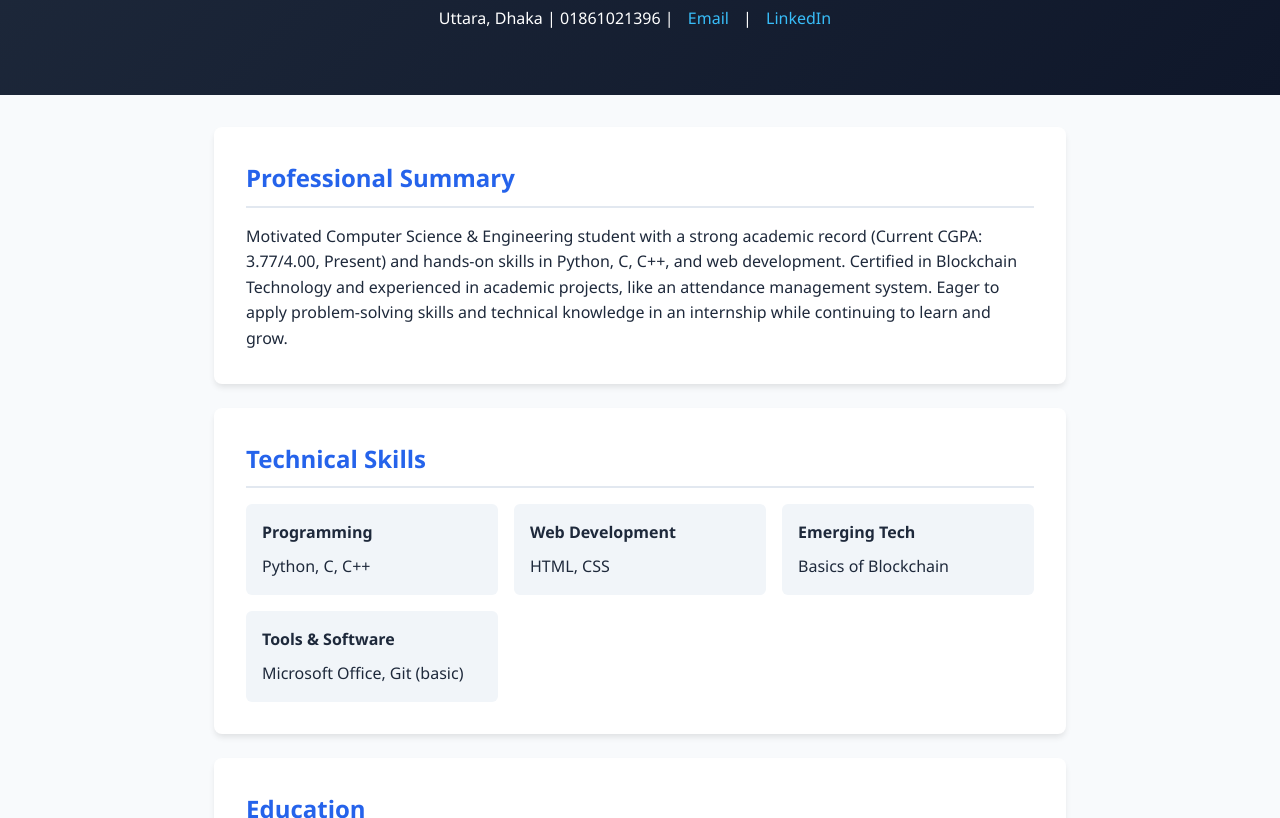
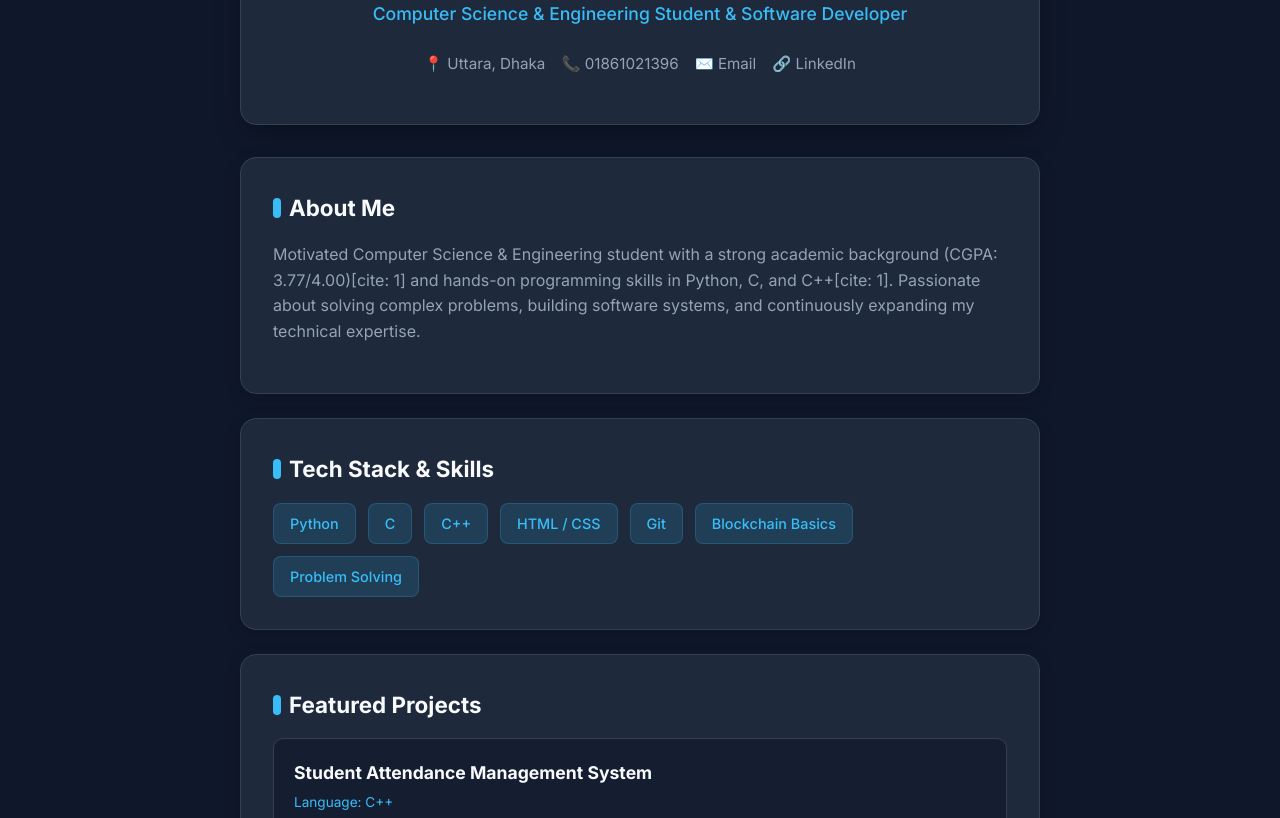
Before and after one commit to Bidhanshaha/portfolio, a plain HTML site: page index.html in a window 1280 px wide. Shown: the part 185-1003 px from the top of the page. Drawn offline with Linux system fonts and the light colour scheme.

Commit message:
Update index.html

```diff
--- a/index.html
+++ b/index.html
@@ -3,172 +3,224 @@
 <head>
     <meta charset="UTF-8">
     <meta name="viewport" content="width=device-width, initial-scale=1.0">
-    <title>Bidhan Shaha - Portfolio</title>
+    <title>Bidhan Shaha - Software Developer & CSE Student</title>
+    <link href="https://fonts.googleapis.com/css2?family=Inter:wght@300;400;500;600;700&display=swap" rel="stylesheet">
     <style>
         :root {
-            --primary-color: #2563eb;
-            --dark-color: #1e293b;
-            --light-color: #f8fafc;
-            --gray-color: #64748b;
+            --bg-color: #0f172a;
+            --card-bg: #1e293b;
+            --text-primary: #f8fafc;
+            --text-secondary: #94a3b8;
+            --accent: #38bdf8;
+            --accent-glow: rgba(56, 189, 248, 0.15);
+            --border: #334155;
         }
+
         * {
             margin: 0;
             padding: 0;
             box-sizing: border-box;
-            font-family: 'Segoe UI', Tahoma, Geneva, Verdana, sans-serif;
+            font-family: 'Inter', sans-serif;
         }
+
         body {
-            background-color: var(--light-color);
-            color: var(--dark-color);
+            background-color: var(--bg-color);
+            color: var(--text-primary);
             line-height: 1.6;
+            padding: 0 1rem;
         }
+
+        .container {
+            max-width: 800px;
+            margin: 4rem auto;
+        }
+
         header {
-            background: linear-gradient(135deg, #1e293b, #0f172a);
-            color: white;
-            padding: 4rem 2rem;
+            background: var(--card-bg);
+            padding: 3rem 2rem;
+            border-radius: 16px;
+            border: 1px solid var(--border);
             text-align: center;
+            margin-bottom: 2rem;
+            box-shadow: 0 10px 30px -10px rgba(0, 0, 0, 0.5);
         }
+
         header h1 {
             font-size: 2.5rem;
+            font-weight: 700;
+            margin-bottom: 0.5rem;
+            background: linear-gradient(to right, #38bdf8, #818cf8);
+            -webkit-background-clip: text;
+            -webkit-text-fill-color: transparent;
+        }
+
+        header p {
+            color: var(--accent);
+            font-size: 1.1rem;
+            font-weight: 500;
+            margin-bottom: 1.5rem;
+        }
+
+        .contact-info {
+            display: flex;
+            justify-content: center;
+            flex-wrap: wrap;
+            gap: 1rem;
+            font-size: 0.95rem;
+            color: var(--text-secondary);
+        }
+
+        .contact-info a {
+            color: var(--text-secondary);
+            text-decoration: none;
+            transition: color 0.2s;
+        }
+
+        .contact-info a:hover {
+            color: var(--accent);
+        }
+
+        section {
+            background: var(--card-bg);
+            padding: 2rem;
+            border-radius: 16px;
+            border: 1px solid var(--border);
+            margin-bottom: 1.5rem;
+            box-shadow: 0 4px 20px -5px rgba(0, 0, 0, 0.3);
+        }
+
+        h2 {
+            font-size: 1.4rem;
+            color: var(--text-primary);
+            margin-bottom: 1rem;
+            display: flex;
+            align-items: center;
+            gap: 0.5rem;
+        }
+
+        h2::before {
+            content: '';
+            display: inline-block;
+            width: 8px;
+            height: 20px;
+            background: var(--accent);
+            border-radius: 4px;
+        }
+
+        p {
+            color: var(--text-secondary);
+            margin-bottom: 1rem;
+        }
+
+        .skills-container {
+            display: flex;
+            flex-wrap: wrap;
+            gap: 0.75rem;
+            margin-top: 1rem;
+        }
+
+        .skill-tag {
+            background: var(--accent-glow);
+            color: var(--accent);
+            padding: 0.5rem 1rem;
+            border-radius: 8px;
+            font-size: 0.9rem;
+            font-weight: 500;
+            border: 1px solid rgba(56, 189, 248, 0.2);
+        }
+
+        .project-card, .edu-item {
+            background: rgba(15, 23, 42, 0.6);
+            padding: 1.25rem;
+            border-radius: 10px;
+            border: 1px solid var(--border);
+            margin-bottom: 1rem;
+        }
+
+        .project-card h3, .edu-item h3 {
+            font-size: 1.1rem;
+            color: var(--text-primary);
+            margin-bottom: 0.25rem;
+        }
+
+        .meta {
+            font-size: 0.85rem;
+            color: var(--accent);
             margin-bottom: 0.5rem;
         }
-        header p {
-            font-size: 1.2rem;
-            color: #94a3b8;
-            margin-bottom: 1.5rem;
-        }
-        .contact-links a {
-            color: #38bdf8;
-            text-decoration: none;
-            margin: 0 10px;
-            font-weight: 500;
-        }
-        .contact-links a:hover {
-            text-decoration: underline;
-        }
-        .container {
-            max-width: 900px;
-            margin: 2rem auto;
-            padding: 0 1.5rem;
-        }
-        section {
-            background: white;
-            padding: 2rem;
-            margin-bottom: 1.5rem;
-            border-radius: 8px;
-            box-shadow: 0 4px 6px -1px rgba(0, 0, 0, 0.1);
-        }
-        h2 {
-            color: var(--primary-color);
-            margin-bottom: 1rem;
-            border-bottom: 2px solid #e2e8f0;
-            padding-bottom: 0.5rem;
-        }
-        ul {
-            list-style-type: disc;
-            margin-left: 1.5rem;
-        }
-        li {
-            margin-bottom: 0.75rem;
-        }
-        .skills-grid {
-            display: grid;
-            grid-template-columns: repeat(auto-fit, minmax(220px, 1fr));
-            gap: 1rem;
-        }
-        .skill-card {
-            background: #f1f5f9;
-            padding: 1rem;
-            border-radius: 6px;
-        }
-        .skill-card h3 {
-            font-size: 1rem;
-            color: var(--dark-color);
-            margin-bottom: 0.5rem;
-        }
+
         footer {
             text-align: center;
             padding: 2rem;
-            color: var(--gray-color);
-            font-size: 0.9rem;
+            color: var(--text-secondary);
+            font-size: 0.85rem;
         }
     </style>
 </head>
 <body>
 
+    <div class="container">
+        <!-- Hero Header -->
         <header>
             <h1>Bidhan Shaha</h1>
-        <p>Computer Science & Engineering Student | Software Developer</p>
-        <div class="contact-links">
-            <span>Uttara, Dhaka</span> |
-            <span>01861021396</span> |
-            <a href="mailto:bidhanshaha27@gmail.com">Email</a> |
-            <a href="https://linkedin.com/in/shaha-bidhan" target="_blank">LinkedIn</a>
+            <p>Computer Science & Engineering Student & Software Developer</p>
+            <div class="contact-info">
+                <span>📍 Uttara, Dhaka</span>
+                <span>📞 01861021396</span>
+                <a href="mailto:bidhanshaha27@gmail.com">✉️ Email</a>
+                <a href="https://linkedin.com/in/shaha-bidhan" target="_blank">🔗 LinkedIn</a>
             </div>
         </header>
 
-    <div class="container">
         <!-- About Section -->
         <section>
-            <h2>Professional Summary</h2>
-            <p>Motivated Computer Science & Engineering student with a strong academic record (Current CGPA: 3.77/4.00, Present) and hands-on skills in Python, C, C++, and web development. Certified in Blockchain Technology and experienced in academic projects, like an attendance management system. Eager to apply problem-solving skills and technical knowledge in an internship while continuing to learn and grow.</p>
+            <h2>About Me</h2>
+            <p>Motivated Computer Science & Engineering student with a strong academic background (CGPA: 3.77/4.00)[cite: 1] and hands-on programming skills in Python, C, and C++[cite: 1]. Passionate about solving complex problems, building software systems, and continuously expanding my technical expertise.</p>
         </section>
 
         <!-- Skills Section -->
         <section>
-            <h2>Technical Skills</h2>
-            <div class="skills-grid">
-                <div class="skill-card">
-                    <h3>Programming</h3>
-                    <p>Python, C, C++</p>
+            <h2>Tech Stack & Skills</h2>
+            <div class="skills-container">
+                <span class="skill-tag">Python</span>
+                <span class="skill-tag">C</span>
+                <span class="skill-tag">C++</span>
+                <span class="skill-tag">HTML / CSS</span>
+                <span class="skill-tag">Git</span>
+                <span class="skill-tag">Blockchain Basics</span>
+                <span class="skill-tag">Problem Solving</span>
             </div>
-                <div class="skill-card">
-                    <h3>Web Development</h3>
-                    <p>HTML, CSS</p>
+        </section>
+
+        <!-- Projects Section -->
+        <section>
+            <h2>Featured Projects</h2>
+            <div class="project-card">
+                <h3>Student Attendance Management System</h3>
+                <p class="meta">Language: C++</p>
+                <p>Designed and built a console-based system tailored for efficiently recording, tracking, and analyzing student attendance data[cite: 2].</p>
             </div>
-                <div class="skill-card">
-                    <h3>Emerging Tech</h3>
-                    <p>Basics of Blockchain</p>
-                </div>
-                <div class="skill-card">
-                    <h3>Tools & Software</h3>
-                    <p>Microsoft Office, Git (basic)</p>
-                </div>
+            <div class="project-card">
+                <h3>Algorithmic Problem Solving</h3>
+                <p class="meta">Platforms: Codeforces & More</p>
+                <p>Consistently solving competitive programming and data structure problems to sharpen logic and coding efficiency[cite: 2].</p>
             </div>
         </section>
 
         <!-- Education Section -->
         <section>
             <h2>Education</h2>
-            <ul>
-                <li><strong>Bachelor of Computer Science & Engineering (BSc in CSE)</strong> - International University of Business Agriculture & Technology (IUBAT), Dhaka (Expected Aug 2027) <br>Current CGPA: 3.77/4.00 | Merit Scholarship Awardee (2024)</li>
-                <li><strong>Higher Secondary Certificate (HSC), Science</strong> - Gazipur Cantonment College, Gazipur (2022) <br>GPA: 5.00/5.00 | Government Scholarship (General Category)</li>
-                <li><strong>Secondary School Certificate (SSC), Science</strong> - Shafipur Ideal Public School & College, Gazipur (2020) <br>GPA: 5.00/5.00 | Government Scholarship (Talent Pool Category)</li>
-            </ul>
+            <div class="edu-item">
+                <h3>Bachelor of Science in Computer Science & Engineering (BSc in CSE)</h3>
+                <p class="meta">International University of Business Agriculture & Technology (IUBAT) | Expected Aug 2027</p>
+                <p>Current CGPA: 3.77/4.00 • Merit Scholarship Awardee (2024)[cite: 1]</p>
+            </div>
         </section>
 
-        <!-- Projects Section -->
-        <section>
-            <h2>Projects & Coursework</h2>
-            <ul>
-                <li><strong>Student Attendance Management System (C++):</strong> Developed a console-based system for recording and analyzing student attendance.</li>
-                <li><strong>Problem-Solving Practice (C, C++):</strong> Solved algorithmic problems on platforms like Codeforces.</li>
-            </ul>
-        </section>
-
-        <!-- Certifications & Experience -->
-        <section>
-            <h2>Certifications & Experience</h2>
-            <ul>
-                <li><strong>Certification:</strong> Basics of Blockchain Technology - UniAthena & Cambridge International Qualifications (Aug 2025)</li>
-                <li><strong>Volunteering:</strong> Science & Space Dreamers (SSD), Dhaka - Engaged in science awareness programs and community support activities.</li>
-            </ul>
-        </section>
+        <footer>
+            <p>&copy; 2026 Bidhan Shaha. Built with clean code & modern design.</p>
+        </footer>
     </div>
-
-    <footer>
-        <p>&copy; 2026 Bidhan Shaha. All rights reserved.</p>
-    </footer>
 
 </body>
 </html>
```
Lines whose indentation alone changed are shown as unchanged.
